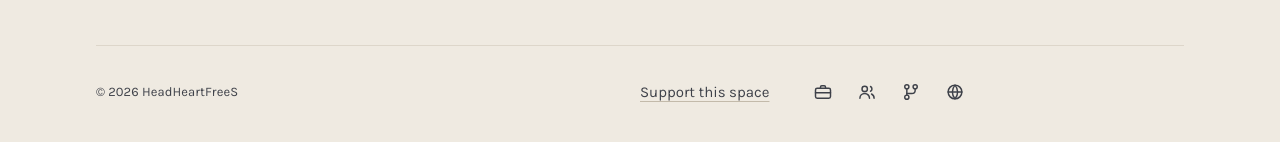
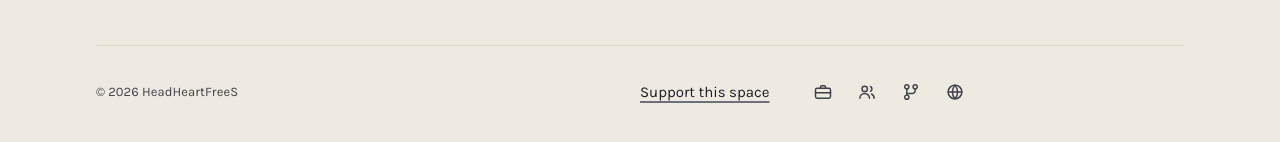
Before and after one commit to B-TechCode/headheartfrees, a Next.js app in the folder frontend/: page /about in a window 1280 px wide. Shown: the part 2583-2725 px from the top of the page. Built offline with nearby package versions, Linux system fonts and the light colour scheme; no server answers.

Commit message:
fix(ui): make secondary links visible, from one shared constant

```diff
--- a/frontend/src/app/crisis-resources/page.tsx
+++ b/frontend/src/app/crisis-resources/page.tsx
@@ -5,7 +5,7 @@ import { HelplineList } from "@/components/sections/HelplineList";
 import { Callout } from "@/components/ui/Callout";
 import { INDIA_HELPLINES, INTERNATIONAL_HELPLINES } from "@/lib/helplines";
 import { cn } from "@/lib/cn";
-import { focusRing } from "@/components/ui/styles";
+import { focusRing, secondaryAction } from "@/components/ui/styles";
 import { SectionRule } from "@/components/ui/SectionRule";
 
 export const metadata: Metadata = {
@@ -142,9 +142,7 @@ export default function CrisisResourcesPage() {
         <Link
           href="/vent"
           className={cn(
-            "rounded-sm underline decoration-ink-faint underline-offset-4",
-            "hover:text-(--color-text-accent) hover:decoration-clay",
-            focusRing,
+            secondaryAction,
           )}
         >
           Go back to the vent
--- a/frontend/src/app/vent/released/page.tsx
+++ b/frontend/src/app/vent/released/page.tsx
@@ -2,7 +2,7 @@ import type { Metadata } from "next";
 import Link from "next/link";
 import { FeedbackInvitation } from "@/components/sections/FeedbackInvitation";
 import { cn } from "@/lib/cn";
-import { focusRing } from "@/components/ui/styles";
+import { focusRing, secondaryAction } from "@/components/ui/styles";
 
 export const metadata: Metadata = {
   title: "Released",
@@ -65,11 +65,8 @@ export default function ReleasedPage() {
         <Link
           href="/"
           className={cn(
-            "inline-flex min-h-11 items-center rounded-sm text-body text-ink-soft",
-            "underline decoration-ink-faint underline-offset-4",
-            "transition-colors duration-150 ease-out",
-            "hover:text-(--color-text-accent) hover:decoration-clay",
-            focusRing,
+            "inline-flex min-h-11 items-center text-body",
+            secondaryAction,
           )}
         >
           Back to home
--- a/frontend/src/components/layout/Footer.tsx
+++ b/frontend/src/components/layout/Footer.tsx
@@ -1,7 +1,7 @@
 import Link from "next/link";
 import { cn } from "@/lib/cn";
 import { Logo } from "@/components/ui/Logo";
-import { focusRing } from "@/components/ui/styles";
+import { focusRing, secondaryAction } from "@/components/ui/styles";
 import { FOOTER_HELPLINES } from "@/lib/helplines";
 import { SOCIAL_LINKS, type SocialIconName } from "@/lib/social";
 import { SectionRule } from "@/components/ui/SectionRule";
@@ -146,12 +146,8 @@ export function Footer() {
             <Link
               href="/support"
               className={cn(
-                "inline-flex min-h-11 items-center rounded-sm",
-                "text-body-sm text-ink-soft",
-                "underline decoration-rule-strong underline-offset-4",
-                "transition-colors duration-150 ease-out",
-                "hover:text-(--color-text-accent) hover:decoration-clay",
-                focusRing,
+                "inline-flex min-h-11 items-center text-body-sm",
+                secondaryAction,
               )}
             >
               Support this space
--- a/frontend/src/components/sections/FeedbackForm.tsx
+++ b/frontend/src/components/sections/FeedbackForm.tsx
@@ -8,7 +8,7 @@ import { Input } from "@/components/ui/Input";
 import { RatingInput } from "@/components/ui/RatingInput";
 import { Textarea } from "@/components/ui/Textarea";
 import { cn } from "@/lib/cn";
-import { focusRing } from "@/components/ui/styles";
+import { secondaryAction } from "@/components/ui/styles";
 import { describeAuthError } from "@/lib/auth/errors";
 import { fieldErrorsOf } from "@/lib/auth/errors";
 import { useSession } from "@/lib/auth/SessionProvider";
@@ -222,11 +222,8 @@ export function FeedbackForm({
           type="button"
           onClick={onCancel}
           className={cn(
-            "inline-flex min-h-11 items-center rounded-sm text-body text-ink-soft",
-            "underline decoration-ink-faint underline-offset-4",
-            "transition-colors duration-150 ease-out",
-            "hover:text-(--color-text-accent) hover:decoration-clay",
-            focusRing,
+            "inline-flex min-h-11 items-center text-body",
+            secondaryAction,
           )}
         >
           Never mind
--- a/frontend/src/components/sections/FeedbackInvitation.tsx
+++ b/frontend/src/components/sections/FeedbackInvitation.tsx
@@ -2,7 +2,7 @@
 
 import { useState } from "react";
 import { cn } from "@/lib/cn";
-import { focusRing } from "@/components/ui/styles";
+import { focusRing, secondaryAction } from "@/components/ui/styles";
 import { FeedbackForm } from "@/components/sections/FeedbackForm";
 
 /**
@@ -76,11 +76,8 @@ export function FeedbackInvitation() {
           type="button"
           onClick={() => setOpen(true)}
           className={cn(
-            "mt-4 inline-flex min-h-11 items-center rounded-sm text-body text-ink-soft",
-            "underline decoration-ink-faint underline-offset-4",
-            "transition-colors duration-150 ease-out",
-            "hover:text-(--color-text-accent) hover:decoration-clay",
-            focusRing,
+            "mt-4 inline-flex min-h-11 items-center text-body",
+            secondaryAction,
           )}
         >
           Leave a note
--- a/frontend/src/components/sections/Hero.tsx
+++ b/frontend/src/components/sections/Hero.tsx
@@ -1,7 +1,7 @@
 import Link from "next/link";
 import { cn } from "@/lib/cn";
 import { Logo } from "@/components/ui/Logo";
-import { focusRing } from "@/components/ui/styles";
+import { focusRing, secondaryAction } from "@/components/ui/styles";
 import { SectionRule } from "@/components/ui/SectionRule";
 
 /**
@@ -76,11 +76,8 @@ export function Hero() {
             <Link
               href="/about"
               className={cn(
-                "inline-flex min-h-11 items-center rounded-sm text-body text-ink-soft",
-                "underline decoration-ink-faint underline-offset-4",
-                "transition-colors duration-150 ease-out",
-                "hover:text-(--color-text-accent) hover:decoration-clay",
-                focusRing,
+                "inline-flex min-h-11 items-center text-body",
+                secondaryAction,
               )}
             >
               Why this exists
--- a/frontend/src/components/sections/VoicesList.tsx
+++ b/frontend/src/components/sections/VoicesList.tsx
@@ -5,7 +5,7 @@ import Link from "next/link";
 import { Button } from "@/components/ui/Button";
 import { Callout } from "@/components/ui/Callout";
 import { cn } from "@/lib/cn";
-import { focusRing } from "@/components/ui/styles";
+import { focusRing, secondaryAction } from "@/components/ui/styles";
 import { describeAuthError } from "@/lib/auth/errors";
 import { fetchPublishedFeedback, type PublishedFeedback } from "@/lib/feedback";
 
@@ -77,10 +77,8 @@ export function VoicesList() {
           type="button"
           onClick={() => void load(0)}
           className={cn(
-            "mt-3 inline-flex min-h-11 items-center rounded-sm text-body",
-            "underline decoration-ink-faint underline-offset-4",
-            "hover:decoration-clay",
-            focusRing,
+            "mt-3 inline-flex min-h-11 items-center text-body",
+            secondaryAction,
           )}
         >
           Try again
--- a/frontend/src/components/ui/styles.ts
+++ b/frontend/src/components/ui/styles.ts
@@ -34,6 +34,73 @@ export const disabledControl =
   "disabled:shadow-none";
 
 /**
+ * A secondary action: a real action, rendered as text rather than as a button.
+ *
+ * ===========================================================================
+ * Why this is a constant and not five copies of the same class list
+ * ===========================================================================
+ *
+ * "Back to home", "Why this exists", "Leave a note", "Never mind", "Try again",
+ * "Support this space", "Go back to the vent". Seven places, one meaning: the
+ * other thing you could do here. Before this constant existed they were seven
+ * hand-copied class lists that had already drifted — one used a `rule-strong`
+ * underline, one never changed colour on hover, one was a different size — and
+ * a treatment that varies by page is not a treatment, it is a coincidence.
+ *
+ * This is the whole visual definition, focus ring included. Call sites add
+ * layout and size only.
+ *
+ * ===========================================================================
+ * The hierarchy this deliberately does NOT climb
+ * ===========================================================================
+ *
+ * These do not become buttons. One filled button per section is what tells
+ * someone which action is the main one; three equal buttons tell them nothing.
+ * On `/vent/released` the point is sharper still — "Leave a note" sits directly
+ * under the sentence "You don't have to — most people don't", and a filled
+ * button there would contradict the line above it. The fix for "too quiet to
+ * notice" is weight, not promotion.
+ *
+ * ===========================================================================
+ * The three changes, and the numbers behind them
+ * ===========================================================================
+ *
+ * Measured in a browser against every surface these actually land on, rather
+ * than against the one the page nominally uses:
+ *
+ *   - `bone` #F7F4EF — /vent/released, /crisis-resources
+ *   - `bone-raised` #FFFCF7 — the home hero, and inside a Callout on /voices
+ *   - `bone-sunk` #EFEAE1 — the footer
+ *
+ * 1. **Text: `ink-soft` to `ink`.** 9.30:1 to 15.34:1 on bone, 8.52:1 to
+ *    14.05:1 on the footer. `ink-soft` was never an accessibility failure; it
+ *    was a *hierarchy* failure. Beside a filled clay button it read as caption
+ *    text rather than as something you could press.
+ *
+ * 2. **Underline: `ink-faint`, at 2px instead of `auto`.** The brief offered
+ *    `rule-strong` or `ink-faint`, whichever measured better. It is not close —
+ *    `ink-faint` is 4.50:1 on bone against `rule-strong`'s 1.75:1, and the same
+ *    ~2.6x gap holds on all three surfaces. `rule-strong` is under 3:1
+ *    everywhere and cannot carry meaning on any of them; it is a divider
+ *    colour. So the colour was already right in six of the seven places, which
+ *    means the "hairline" was never really about colour: `underline` alone
+ *    leaves `text-decoration-thickness: auto`, and the browser derives ~1px
+ *    from the font. `decoration-2` is the change that makes it visible.
+ *
+ * 3. **Hover: a real colour shift.** Both the text and the underline move to
+ *    `clay-deep` (6.03:1 on bone), rather than the underline alone changing
+ *    while the text stays put. Two of the seven did not shift colour at all.
+ *
+ * `underline-offset-4` keeps the thicker rule off the descenders.
+ */
+export const secondaryAction =
+  "rounded-sm text-ink " +
+  "underline decoration-ink-faint decoration-2 underline-offset-4 " +
+  "transition-colors duration-150 ease-out " +
+  "hover:text-(--color-text-accent) hover:decoration-(--color-text-accent) " +
+  focusRing;
+
+/**
  * Minimum interactive height. PROJECT_BRIEF.md §8 asks for tap targets of at
  * least 44px, which is also the WCAG 2.5.5 target size guidance.
  */
```
